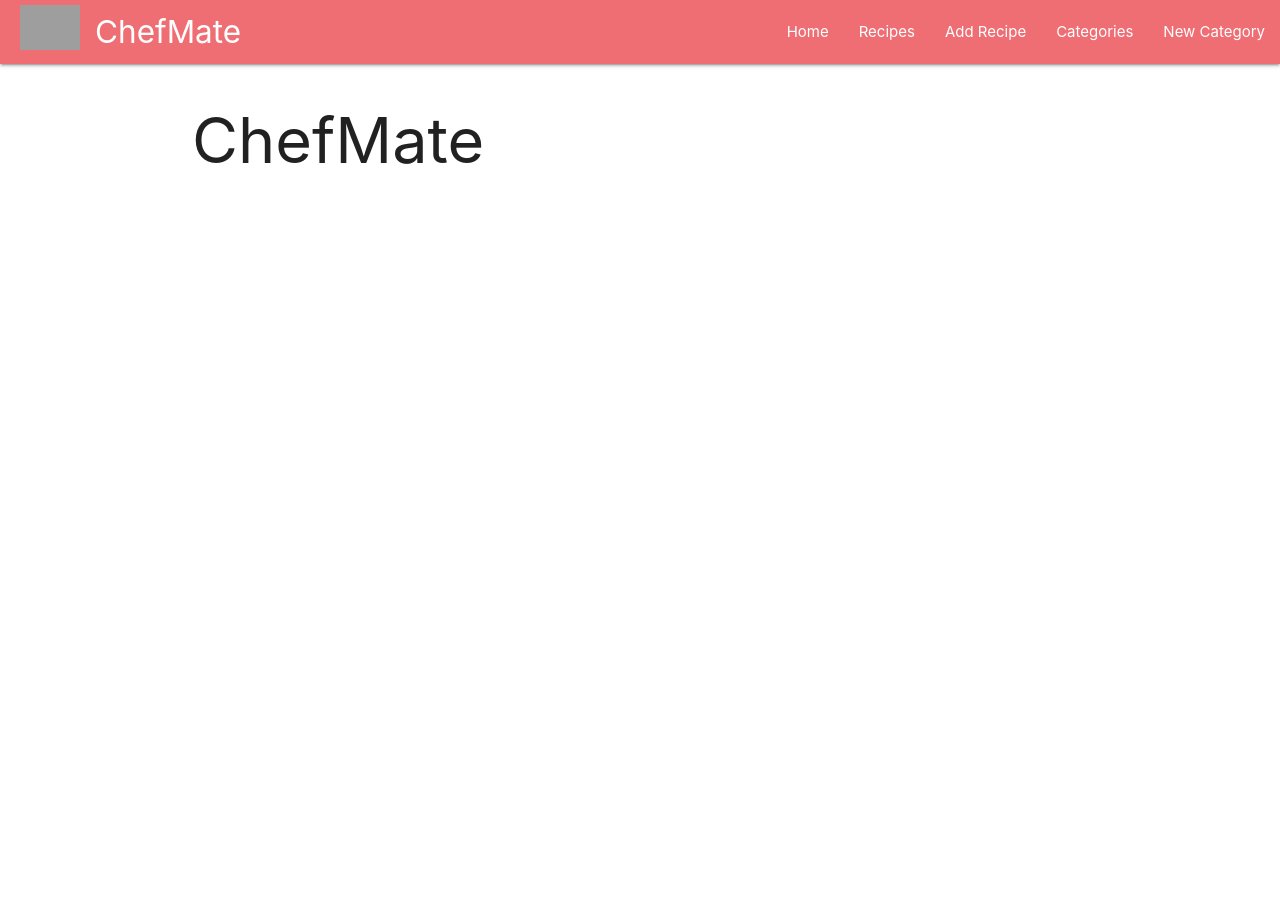
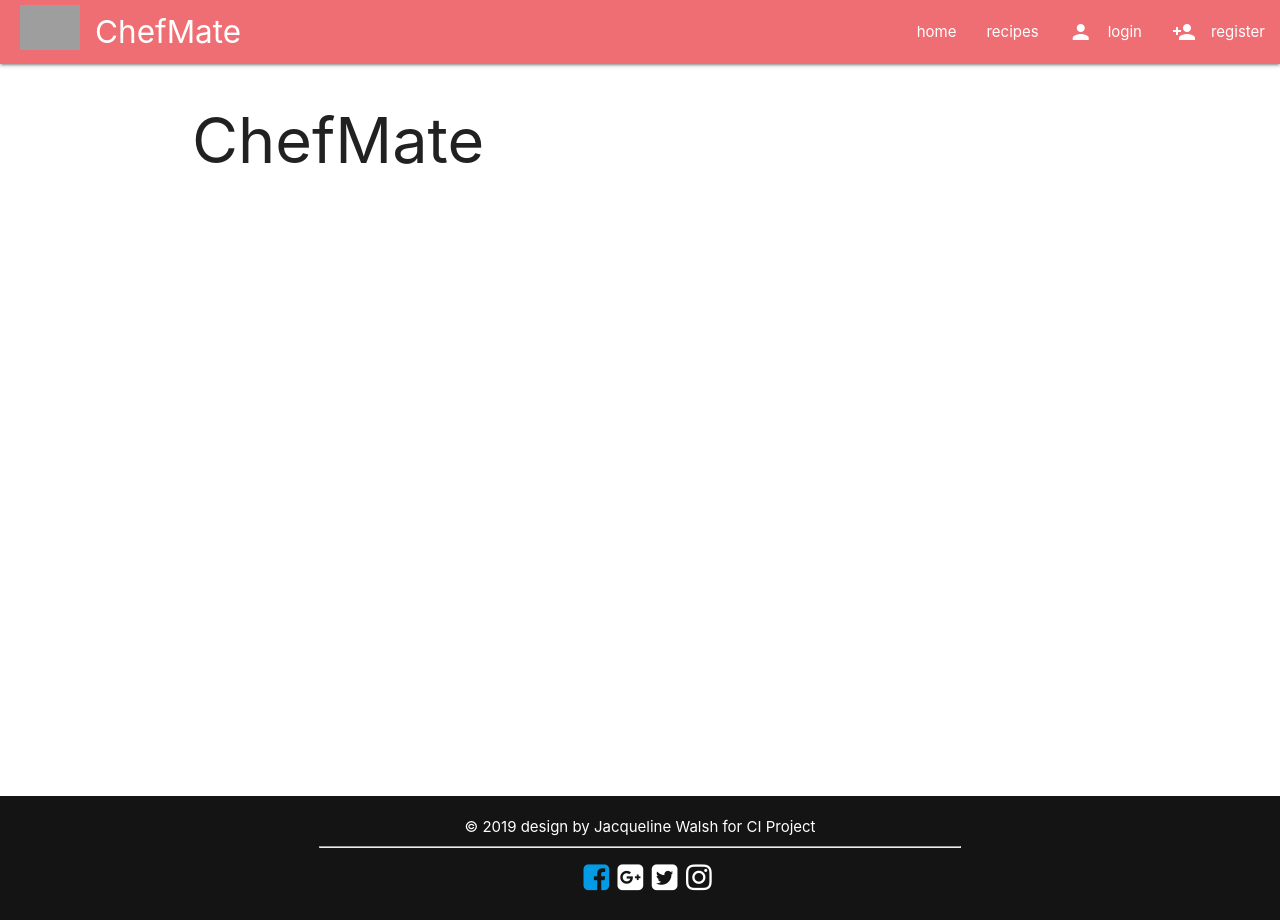
Before and after one commit to jacqueline-walsh/chef-mate, a Flask app: page /get_recipes in a window 1280 px wide. Run offline with Flask 2, Linux system fonts and the light colour scheme; data that the repository does not hold is empty; some libraries are stand-ins or nearby versions; grey boxes are pictures that could not be loaded.

Commit message:
add in modal login and registration modal forms

```diff
--- a/static/css/index.css
+++ b/static/css/index.css
@@ -6,6 +6,8 @@ body {
 body {
   background-image: url('https://code-institute.s3-eu-west-1.amazonaws.com/chef-mate/cooking-wallpaper.jpg');
   background-repeat: no-repeat;
+  height: 100vh;
+  background-position: center bottom;
   background-size: cover;
 }
 
--- a/static/css/style.css
+++ b/static/css/style.css
@@ -9,3 +9,28 @@ img.logo {
     margin-right: 15px;
     margin-left: 20px;
 }
+
+.custom-btn {
+    background-color: transparent;
+    border: none;
+}
+
+footer {
+    position: absolute;
+    bottom: 0;
+    width: 100%;
+    background-color: rgb(20, 20, 20);
+    color: #fff;
+    text-align: center;
+    padding-top: 20px;
+    padding-bottom: 20px;
+}
+
+hr {
+    width: 50%;
+}
+
+.social-media {
+    font-size: 2em;
+    padding-left: 15px;
+}
--- a/templates/layout.html
+++ b/templates/layout.html
@@ -1,50 +1,162 @@
 <!doctype html>
 <html lang="en">
+
 <head>
   <meta charset="UTF-8">
-    <meta name="viewport"
-          content="width=device-width, user-scalable=no, initial-scale=1.0, maximum-scale=1.0, minimum-scale=1.0">
+  <meta name="viewport" content="width=device-width, user-scalable=no, initial-scale=1.0, maximum-scale=1.0, minimum-scale=1.0">
   <meta http-equiv="X-UA-Compatible" content="ie=edge">
   <link href="https://fonts.googleapis.com/icon?family=Material+Icons" rel="stylesheet">
+  <link rel="stylesheet" href="https://stackpath.bootstrapcdn.com/font-awesome/4.7.0/css/font-awesome.min.css">
+  <link rel="shortcut icon" href="https://code-institute.s3-eu-west-1.amazonaws.com/chef-mate/favicon.ico" type="image/x-icon">
   <!-- Compiled and minified CSS -->
   <link rel="stylesheet" href="https://cdnjs.cloudflare.com/ajax/libs/materialize/1.0.0/css/materialize.min.css">
-    <link rel="stylesheet" href="{{ url_for('static', filename='css/style.css')}}">
-    {% block css%}{% endblock %}
+  <link rel="stylesheet" href="{{ url_for('static', filename='css/style.css')}}"> {% block css%}{% endblock %}
   <title>Document</title>
 </head>
+
 <body>
   <header>
     <nav>
       <div class="nav-wrapper">
         <img src="https://code-institute.s3-eu-west-1.amazonaws.com/chef-mate/chef-mate-logo.png" alt="chef-mate logo" class="logo">
         <a href="{{ url_for('index') }}" class="brand-logo"> ChefMate</a>
-           <a href="#" data-target="mobile-demo" class="sidenav-trigger"><i class="material-icons">menu</i></a>
+        <a href="#" data-target="mobile-demo" class="sidenav-trigger">
+          <i class="material-icons">menu</i>
+        </a>
         <ul id="nav-mobile" class="right hide-on-med-and-down">
-              <li><a href="{{ url_for('index') }}">Home</a></li>
-             <li><a href="{{ url_for('get_recipes') }}">Recipes</a></li>
-             <li><a href="">Add Recipe</a></li>
-             <li><a href="">Categories</a></li>
-             <li><a href="">New Category</a></li>
-
+          <li>
+            <a href="{{ url_for('index') }}">home</a>
+          </li>
+          <li>
+            <a href="{{ url_for('get_recipes') }}">recipes</a>
+          </li>
+          <!-- modal trigger for login in-->
+          <li>
+            <a href="#login-modal" class="modal-trigger">
+              <i class="material-icons left">person</i>login</a>
+          </li>
+          <li>
+            <a href="#register-modal" class="modal-trigger">
+              <i class="material-icons left">person_add</i>register</a>
+          </li>
         </ul>
         <ul class="sidenav" id="mobile-demo">
-             <li><a href="{{ url_for('index') }}">Home</a></li>
-             <li><a href="{{ url_for('get_recipes') }}">Recipes</a></li>
-             <li><a href="">Add Recipe</a></li>
-             <li><a href="">Categories</a></li>
-             <li><a href="">New Category</a></li>
+          <li>
+            <a href="{{ url_for('index') }}">Home</a>
+          </li>
+          <li>
+            <a href="{{ url_for('get_recipes') }}">Recipes</a>
+          </li>
+          <li>
+            <a href="#login-modal" class="=modal-trigger">
+              <i class="material-icons left">person</i>login</a>
+          </li>
+          <li>
+            <a href="#register-modal">
+              <i class="material-icons left">person_add</i>register</a>
+          </li>
         </ul>
       </div>
     </nav>
   </header>
   <div class="container">
-        {% block content %}
-        {% endblock %}
+    {% block content %} {% endblock %}
   </div>
+  <footer>
+    <div class="copyright">&copy; 2019 design by Jacqueline Walsh for CI Project</div>
+    <hr/>
+    <div class="social-media">
+      <a href="#">
+        <i class="fa fa-facebook-square"></i>
+      </a>
+      <a href="#"></a>
+      <i class="fa fa-google-plus-square"></i>
+      </a>
+      <a href="#"></a>
+      <i class="fa fa-twitter-square"></i>
+      </a>
+      <a href="#"></a>
+      <i class="fa fa-instagram"></i>
+      </a>
+    </div>
+  </footer>
+
+  <!-- Login Modal Structure -->
+  <div id="login-modal" class="modal">
+      <div class="modal-content">
+        <h4>Login</h4>
+        <div class="row">
+          <form class="col s12" action="" method="POST">
+            <div class="row">
+              <div class="input-field col s6">
+                <input id="username" type="text" class="validate">
+                <label for="username">Username</label>
+              </div>
+            </div>
+            <div class="row">
+              <div class="input-field col s6">
+                <input id="password" type="password" class="validate">
+                <label for="password">Password</label>
+              </div>
+            </div>
+          </form>
+        </div>
+      </div>
+      <div class="modal-footer">
+        <a href="" class="modal-close waves-effect waves-green btn-flat">Close</a>
+        <a href="#!" class="modal-close waves-effect waves-green btn-flat">Login</a>
+      </div>
+    </div>
+
+  <!-- Signup Modal Structure -->
+  <div id="register-modal" class="modal">
+    <div class="modal-content">
+      <h4>Register</h4>
+      <div class="row">
+        <form class="col s12" action="" method="POST">
+          <div class="row">
+            <div class="input-field col s6">
+              <input id="first_name" type="text" class="validate">
+              <label for="first_name">First Name</label>
+            </div>
+            <div class="input-field col s6">
+              <input id="last_name" type="text" class="validate">
+              <label for="last_name">Last Name</label>
+            </div>
+          </div>
+          <div class="row">
+            <div class="input-field col s12">
+              <input id="username" type="text" class="validate">
+              <label for="username">Username</label>
+            </div>
+          </div>
+          <div class="row">
+            <div class="input-field col s12">
+              <input id="password" type="password" class="validate">
+              <label for="password">Password</label>
+            </div>
+          </div>
+        </form>
+      </div>
+    </div>
+    <div class="modal-footer">
+      <a href="" class="modal-close waves-effect waves-green btn-flat">Close</a>
+      <a href="#!" class="modal-close waves-effect waves-green btn-flat">Register</a>
+    </div>
+  </div>
+
 
   <script src="https://cdnjs.cloudflare.com/ajax/libs/jquery/3.4.1/jquery.min.js"></script>
   <!-- Compiled and minified JavaScript -->
   <script src="https://cdnjs.cloudflare.com/ajax/libs/materialize/1.0.0/js/materialize.min.js"></script>
   <script src="{{ url_for('static', filename='js/script.js')}}"></script>
+  <script>
+    $(document).ready(function () {
+      $('.sidenav').sidenav();
+      $('.collapsible').collapsible();
+      $('.modal').modal();
+    });
+  </script>
 </body>
+
 </html>
--- /dev/null
+++ b/templates/login.html
@@ -0,0 +1,3 @@
+{% extends 'layout.html' %}
+{% block login %}
+{% endblock %}
```
Lines whose indentation alone changed are shown as unchanged.
